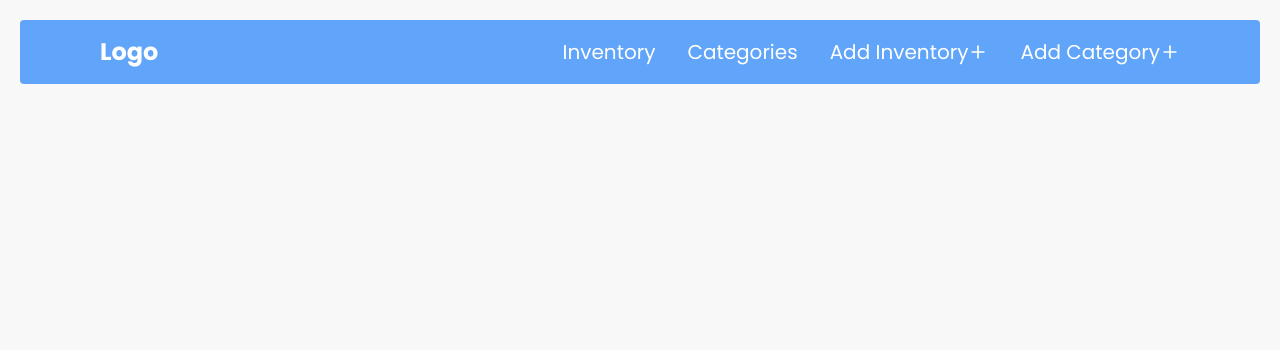
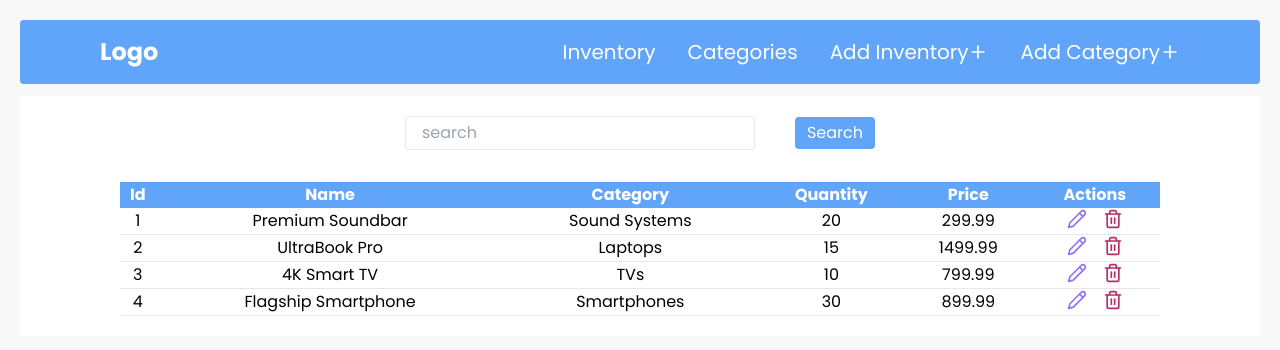
Before and after one commit to geoffreykithuku/inventory-crud-app, a React (Create React App) app: page / in a window 1280 px wide. Shown: the top 350 px of the page. Built offline with nearby package versions, Linux system fonts and the light colour scheme.

Commit message:
add dashboard

```diff
--- a/src/App.js
+++ b/src/App.js
@@ -1,3 +1,4 @@
+import Dashboard from "./components/Dashboard";
 import Menu from "./components/Menu";
 
 
@@ -5,6 +6,7 @@ function App() {
   return (
     <div className="p-5 max-w-[1440px] bg-[#f8f8f8] w-full h-screen">
       <Menu />
+      <Dashboard />
     </div>
   );
 }
--- /dev/null
+++ b/src/components/Dashboard.jsx
@@ -0,0 +1,63 @@
+import React from "react";
+import products from "../data/items.json";
+import categories from "../data/categories.json";
+import { Trash2, Pencil } from "lucide-react";
+const Dashboard = () => {
+
+
+    // filter category using category id on products
+    const extractCategoryName = (id) => {
+        const category = categories.find((category) => category.id === id);
+        return category.name;
+    }
+
+  return (
+    <div className="bg-white w-full h-auto rounded px-20 mt-3 ">
+      <div className="flex items-center justify-center gap-10 pt-5">
+        <input
+          type="search"
+          placeholder="search"
+          className="text-blue-400 border px-4 py-1 rounded outline-none"
+        />
+        <button className="bg-blue-400 text-white px-3 py-1 rounded">
+          Search
+        </button>
+      </div>
+      <div className="mt-3 w-full p-5">
+        <table className="table-auto border-spacing-1 w-full ">
+          <thead className="bg-blue-400 text-white">
+            <tr>
+              <th>Id</th>
+              <th>Name</th>
+              <th>Category</th>
+              <th>Quantity</th>
+              <th>Price</th>
+              <th colSpan={2}>Actions</th>
+            </tr>
+          </thead>
+          <tbody>
+            {products.map((product, index) => (
+              <tr key={index} className="border-b text-center">
+                <td>{product.id}</td>
+                <td>{product.name}</td>
+                <td>{extractCategoryName(product.category_id)}</td>
+                <td>{product.quantity}</td>
+                <td>{product.price}</td>
+                <td className="flex gap-4 items-center justify-center">
+                  <button>
+                    <Pencil size={20} color="#9370f5" />
+                  </button>
+                  <button>
+                    <Trash2 size={20} color="#b5306a" />
+                  </button>
+                </td>
+              </tr>
+            ))}
+          </tbody>
+        </table>
+      </div>
+    </div>
+  );
+};
+
+export default Dashboard;
--- /dev/null
+++ b/src/data/categories.json
@@ -0,0 +1,22 @@
+ [
+    {
+      "id": 1,
+      "name": "Sound Systems",
+      "description": "Audio devices and sound systems"
+    },
+    {
+      "id": 2,
+      "name": "Laptops",
+      "description": "Portable computing devices"
+    },
+    {
+      "id": 3,
+      "name": "TVs",
+      "description": "Television sets and accessories"
+    },
+    {
+      "id": 4,
+      "name": "Smartphones",
+      "description": "Mobile phones with advanced features"
+    }
+  ]
--- /dev/null
+++ b/src/data/items.json
@@ -0,0 +1,34 @@
+[
+  {
+    "id": 1,
+    "name": "Premium Soundbar",
+    "description": "High-quality soundbar for immersive audio",
+    "price": 299.99,
+    "quantity": 20,
+    "category_id": 1
+  },
+  {
+    "id": 2,
+    "name": "UltraBook Pro",
+    "description": "Powerful and sleek ultrabook for professionals",
+    "price": 1499.99,
+    "quantity": 15,
+    "category_id": 2
+  },
+  {
+    "id": 3,
+    "name": "4K Smart TV",
+    "description": "Large-screen smart TV with 4K resolution",
+    "price": 799.99,
+    "quantity": 10,
+    "category_id": 3
+  },
+  {
+    "id": 4,
+    "name": "Flagship Smartphone",
+    "description": "Top-of-the-line smartphone with cutting-edge features",
+    "price": 899.99,
+    "quantity": 30,
+    "category_id": 4
+  }
+]
```
